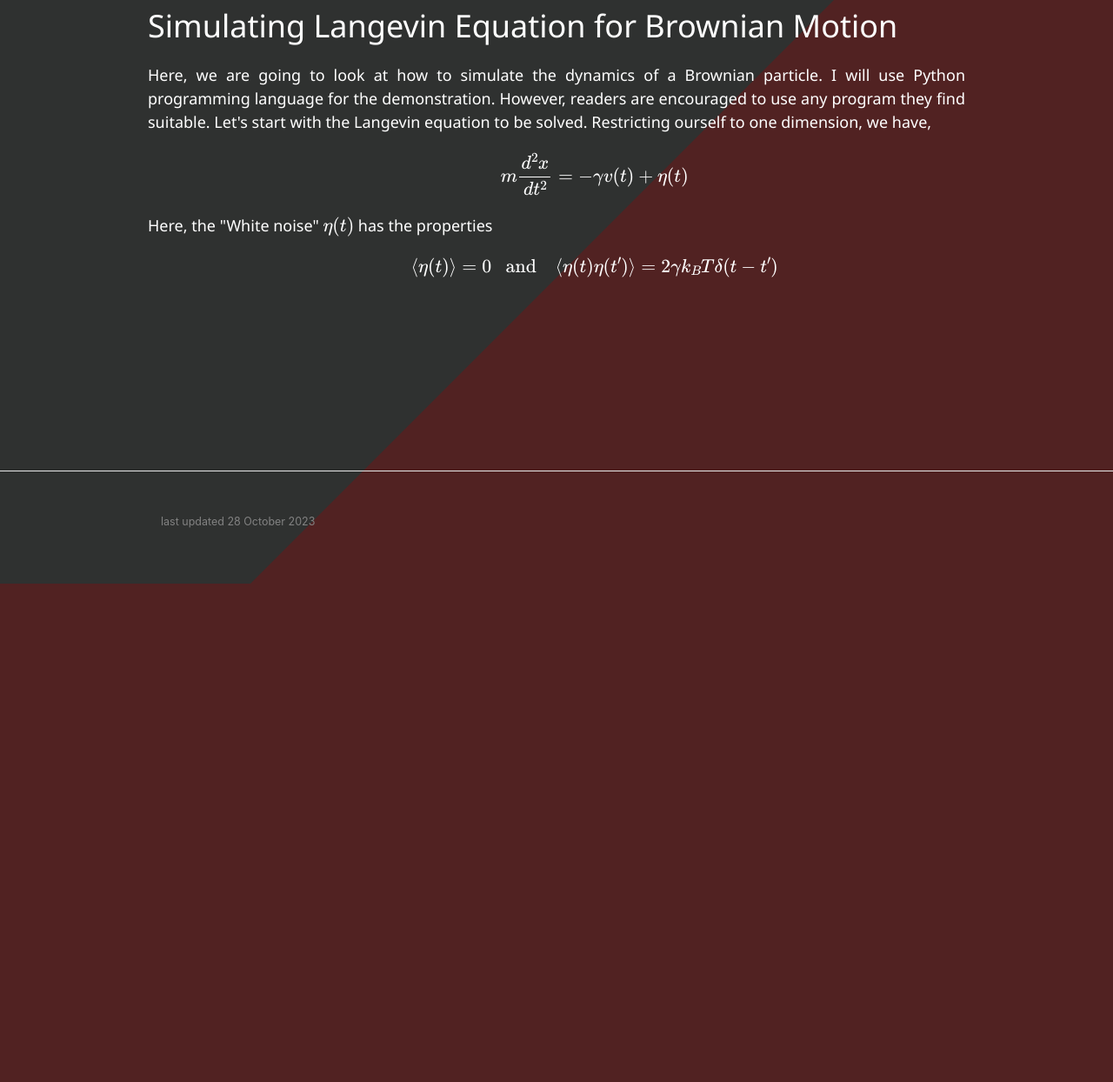
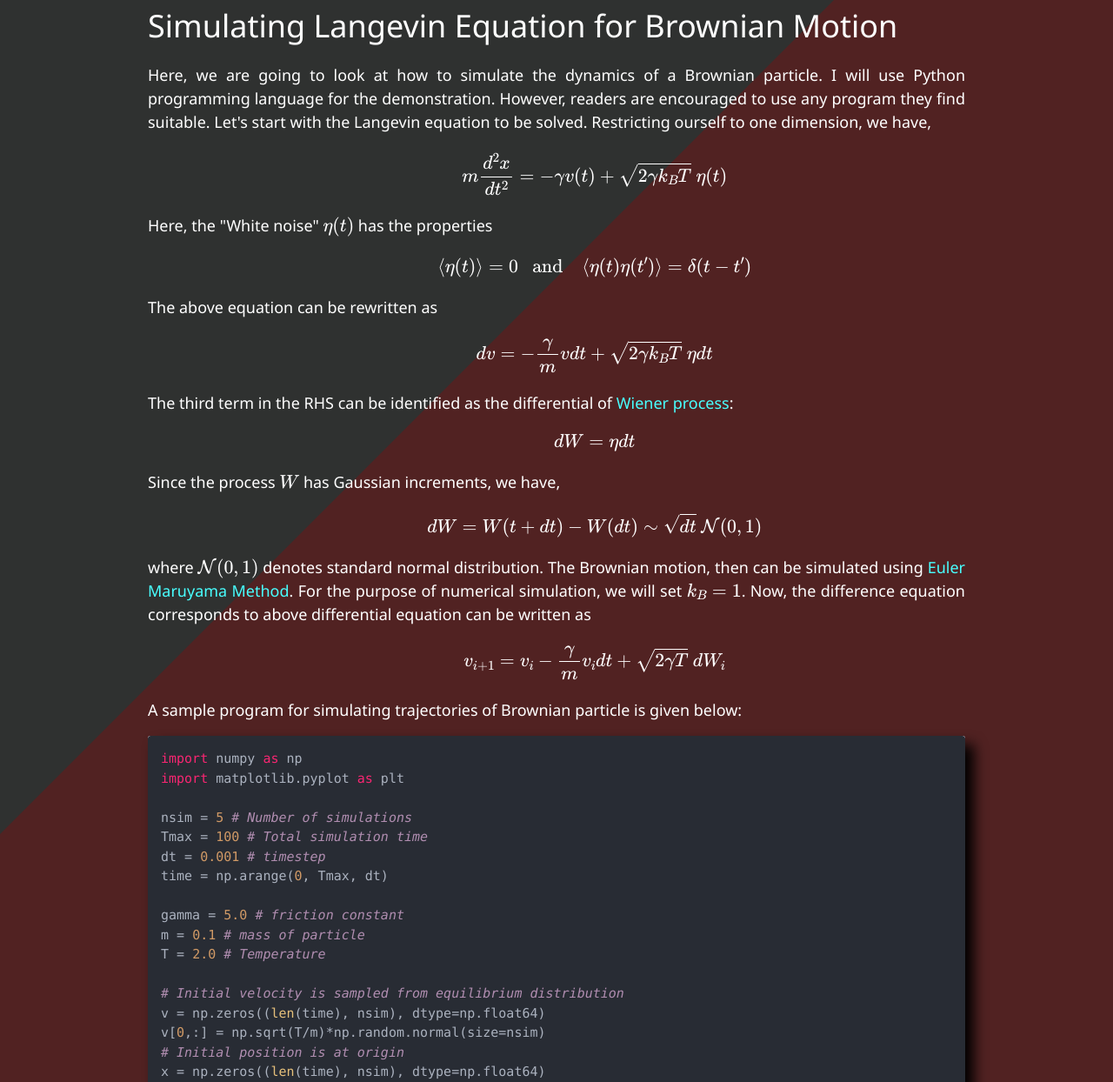
Before and after one commit to phy6boy/phy6boy.github.io, a plain HTML site: page blog/bm2.html in a window 1280 px wide. Shown: the part 129-1373 px from the top of the page at 87% size. Before the commit the page ends 800 px from the top, so only its background shows below. Drawn offline with nearby package versions, Linux system fonts and the light colour scheme; some packages are replaced by stand-ins of ours.

Commit message:
Blog - Brownian Motion

```diff
--- a/blog/bm2.html
+++ b/blog/bm2.html
@@ -86,12 +86,71 @@ hljs.highlightAll();
     However, readers are encouraged to use any program they find suitable. Let's start with the Langevin equation to be solved.
     Restricting ourself to one dimension, we have,
     $$
-      m \frac{d^2 x}{dt^2} = -\gamma v(t) + \eta(t)
+      m \frac{d^2 x}{dt^2} = -\gamma v(t) + \sqrt{2 \gamma k_BT}\ \eta(t)
     $$
     Here, the "White noise" $\eta(t)$ has the properties
     $$
-      \langle \eta(t) \rangle = 0 \ \ \ \text{and}\ \ \ \  \langle \eta(t) \eta(t') \rangle = 2 \gamma k_B T \delta(t - t')
+      \langle \eta(t) \rangle = 0 \ \ \ \text{and}\ \ \ \  \langle \eta(t) \eta(t') \rangle = \delta(t - t')
     $$
+    The above equation can be rewritten as
+    $$
+      dv = -\frac{\gamma}{m} v dt + \sqrt{2 \gamma k_BT}\ \eta dt
+    $$
+    The third term in the RHS can be identified as the differential of <a href="https://en.wikipedia.org/wiki/Wiener_process">Wiener process</a>:
+    $$
+      dW = \eta dt
+    $$
+    Since the process $W$ has Gaussian increments, we have,
+    $$
+      dW = W(t + dt) - W(dt) \sim \sqrt{dt}\ \mathcal{N}(0, 1)
+    $$
+    where $\mathcal{N}(0,1)$ denotes standard normal distribution. The Brownian motion, then can be simulated using
+    <a href="https://en.wikipedia.org/wiki/Euler%E2%80%93Maruyama_method">Euler Maruyama Method</a>.
+    For the purpose of numerical simulation, we will set $k_B = 1$. Now, the difference equation corresponds to above differential equation
+    can be written as
+    $$
+      v_{i + 1} = v_{i} - \frac{\gamma}{m} v_i dt + \sqrt{2 \gamma T}\ dW_i
+    $$
+    A sample program for simulating trajectories of Brownian particle is given below:
+    <pre><code class="language-python">import numpy as np
+      import matplotlib.pyplot as plt
+
+      nsim  = 5         # Number of simulations
+      Tmax  = 100       # Total simulation time
+      dt    = 0.001     # timestep
+      time  = np.arange(0, Tmax, dt)
+
+      gamma = 5.0       # friction constant
+      m     = 0.1       # mass of particle
+      T     = 2.0       # Temperature
+
+      # Initial velocity is sampled from equilibrium distribution
+      v = np.zeros((len(time), nsim), dtype=np.float64)
+      v[0,:] = np.sqrt(T/m)*np.random.normal(size=nsim)
+      # Initial position is at origin
+      x = np.zeros((len(time), nsim), dtype=np.float64)
+
+      # Start of simulation
+      for i in range(1, len(time)):
+          # Velocity update
+          v[i, :] = v[i-1, :] - gamma/m*v[i-1, :]*dt + np.sqrt(2*gamma*T*dt)*np.random.normal(size=nsim)
+          # Position update
+          x[i, :] = x[i-1, :] + v[i, :]*dt
+
+      # Plotting
+      plt.style.use('dark_background')
+      fig = plt.figure()
+      ax = fig.add_subplot(1, 1, 1)
+      ax.spines['left'].set_position(('data',0))
+      ax.spines['bottom'].set_position(('data', 0))
+      ax.spines['right'].set_color('none')
+      ax.spines['top'].set_color('none')
+      ax.set_ylim((-2, 1.5))
+      ax.set_ylabel("$x(t)$", fontsize=20)
+      plt.plot(time, x)
+      plt.show()
+    </code></pre>
+    <img src="media/bm_sim.png" alt="Brownian motion" class="center">
 </p>
 
     </div>
```
Also changed, not shown: blog/media/bm_sim.png (added), 2 other files.
